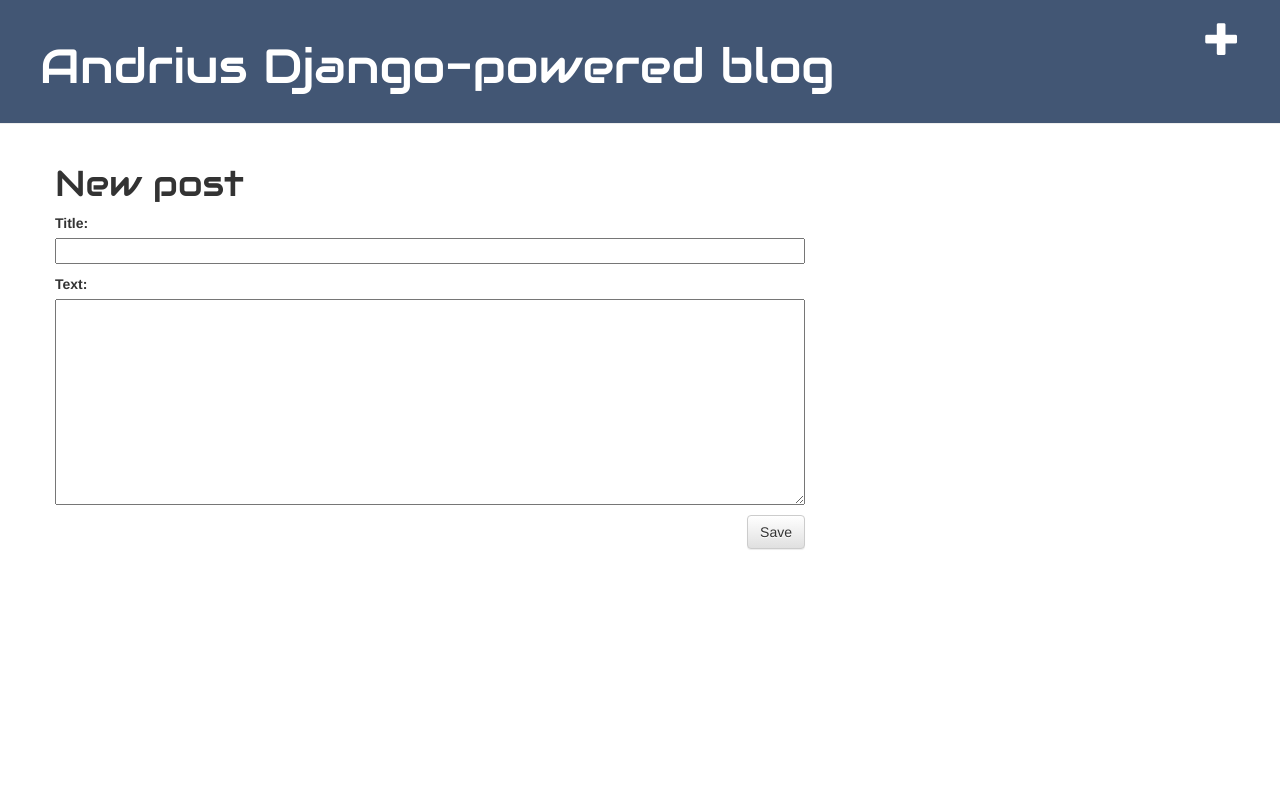
After one commit to andgec/my-third-django-project, a Django app: page /post/new/ in a window 1280 px wide. The commit adds this page. Run offline with Django 3.2, Linux system fonts and the light colour scheme; the visitor is signed in with stand-in values (Sample User, id 1); some libraries are stand-ins or nearby versions.

Commit message:
+ Added views to create/edit blog post inside the site. +

```diff
--- /dev/null
+++ b/blog/forms.py
@@ -0,0 +1,15 @@
+'''
+Created on Jun 21, 2017
+
+@author: andrius
+'''
+
+from django import forms
+
+from .models import Post
+
+class PostForm(forms.ModelForm):
+
+    class Meta:
+        model = Post
+        fields = ('title', 'text',)
--- /dev/null
+++ b/blog/static/css/blog.css
@@ -0,0 +1,68 @@
+/*
+body {
+    padding-left: 15px;
+}
+
+h1 a {
+    color: #fca205;
+    font-family: 'Audiowide';
+}
+
+h2 a {
+    color: #529912;
+    font-family: 'Pacifico';
+}
+
+p {
+    color: #2e3436;
+    font-family: 'Pangolin';
+    font-size: 18px;
+}
+
+/* Styles from tutorial: */
+.page-header {
+    background-color: #425674;
+    margin-top: 0;
+    padding: 20px 20px 20px 40px;
+}
+
+.page-header h1, .page-header h1 a, .page-header h1 a:visited, .page-header h1 a:active {
+    color: #ffffff;
+    font-size: 36pt;
+    text-decoration: none;
+}
+
+.content {
+    margin-left: 40px;
+}
+
+h1, h2, h3, h4 {
+    font-family: 'Audiowide', cursive;
+}
+
+.date {
+    color: #828282;
+}
+
+.save {
+    float: right;
+}
+
+.post-form textarea, .post-form input {
+    width: 100%;
+}
+
+.top-menu, .top-menu:hover, .top-menu:visited {
+    color: #ffffff;
+    float: right;
+    font-size: 26pt;
+    margin-right: 20px;
+}
+
+.post {
+    margin-bottom: 70px;
+}
+
+.post h2 a, .post h2 a:visited {
+    color: #000000;
+}
--- /dev/null
+++ b/blog/templates/blog/base.html
@@ -0,0 +1,31 @@
+{% load staticfiles %}
+<html>
+    <head>
+        <title>Andrius Django-powered blog</title>
+        <link rel="stylesheet" href="//maxcdn.bootstrapcdn.com/bootstrap/3.2.0/css/bootstrap.min.css">
+        <link rel="stylesheet" href="//maxcdn.bootstrapcdn.com/bootstrap/3.2.0/css/bootstrap-theme.min.css">
+        <link href="//fonts.googleapis.com/css?family=Lobster&subset=latin,latin-ext" rel="stylesheet" type="text/css">
+        <link href="//fonts.googleapis.com/css?family=Pacifico&subset=latin,latin-ext" rel="stylesheet" type="text/css">
+        <link href="//fonts.googleapis.com/css?family=Pangolin&subset=latin,latin-ext" rel="stylesheet" type="text/css">
+        <link href="//fonts.googleapis.com/css?family=Audiowide&subset=latin,latin-ext" rel="stylesheet" type="text/css">
+        <link rel="stylesheet" href="{% static 'css/blog.css' %}">
+    </head>
+    <body>
+        <div class="page-header">
+        	{% if user.is_authenticated %}
+        		<a href="{% url 'post_new' %}" class="top-menu"><span class="glyphicon glyphicon-plus"></span></a>
+        	{% endif %}
+            <h1><a href="">Andrius Django-powered blog</a></h1>
+        </div>
+
+
+      	<div class="content container">
+      		<div class="row">
+	      		<div class="col-md-8">
+            		{% block content %}
+            		{% endblock %}
+       			</div>
+       		</div>
+       	</div>
+    </body>
+</html>
--- /dev/null
+++ b/blog/templates/blog/post_edit.html
@@ -0,0 +1,9 @@
+{% extends 'blog/base.html' %}
+
+{% block content %}
+    <h1>New post</h1>
+    <form method="POST" class="post-form">{% csrf_token %}
+        {{ form.as_p }}
+        <button type="submit" class="save btn btn-default">Save</button>
+    </form>
+{% endblock %}
--- a/blog/urls.py
+++ b/blog/urls.py
@@ -9,4 +9,7 @@ from . import views
 
 urlpatterns = [
     url(r'^$', views.post_list, name='post_list'),
+    url(r'^post/(?P<pk>\d+)/$', views.post_detail, name='post_detail'),
+    url(r'^post/new/$', views.post_new, name='post_new'),
+    url(r'^post/(?P<pk>\d+)/edit/$', views.post_edit, name='post_edit'),
 ]
--- a/blog/views.py
+++ b/blog/views.py
@@ -3,10 +3,44 @@ from __future__ import unicode_literals
 
 from django.shortcuts import render
 from django.utils import timezone
+from django.shortcuts import get_object_or_404
+from django.shortcuts import redirect
 from .models import Post
+from .forms import PostForm
 
 # Create your views here.
 
 def post_list(request):
     posts = Post.objects.order_by('published_date') #published_date__lte=timezone.now()).
     return render(request, 'blog/post_list.html', {'posts': posts})
+
+def post_detail(request, pk):
+    post = get_object_or_404(Post, pk=pk)
+    return render(request, 'blog/post_detail.html', {'post': post})
+
+def post_new(request):
+    if request.method == "POST":
+        form = PostForm(request.POST)
+        if form.is_valid():
+            post = form.save(commit=False)
+            post.author = request.user
+            post.published_date = timezone.now()
+            post.save()
+            return redirect('post_detail', pk=post.pk)
+    else:
+        form = PostForm
+    return render(request, 'blog/post_edit.html', {'form': form})
+
+def post_edit(request, pk):
+    post = get_object_or_404(Post, pk=pk)
+    if request.method == "POST":
+        form = PostForm(request.POST, instance=post)
+        if form.is_valid():
+            post = form.save(commit=False)
+            post.author = request.user
+            post.published_date = timezone.now()
+            post.save()
+            return redirect('post_detail', pk=post.pk)
+    else:
+        form = PostForm(instance=post)
+    return render(request, 'blog/post_edit.html', {'form': form})
```
Also changed, not shown: blog/templates/blog/post_detail.html (added, +14 -0 lines), blog/templates/blog/post_list.html (+12 -18 lines).
